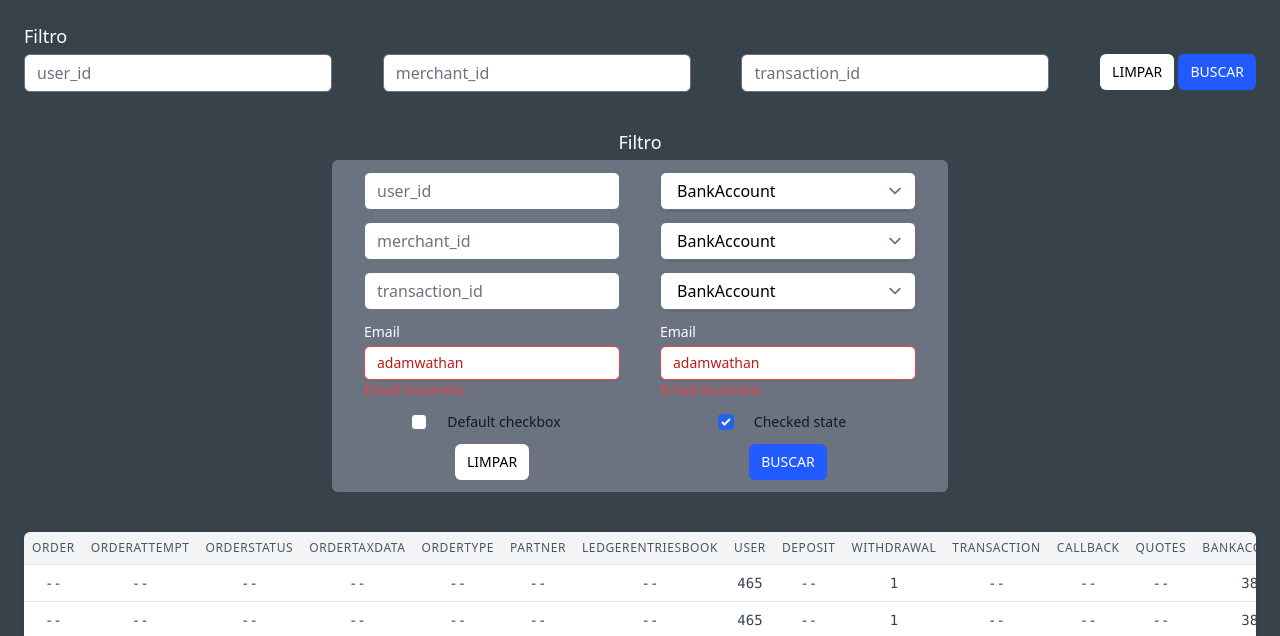
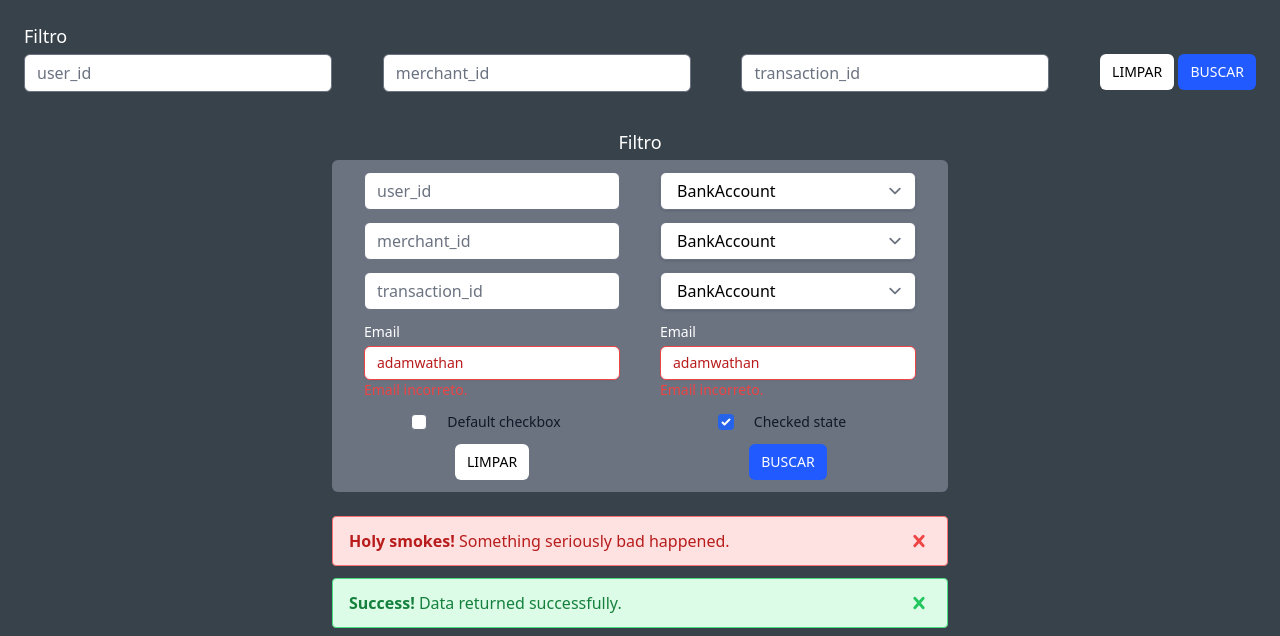
Before and after one commit to priSouzaPaylivre/analisaSUS, a website: page src/index.html in a window 1280 px wide. Shown: the part 98-734 px from the top of the page. Drawn offline with Linux system fonts and the light colour scheme.

Commit message:
adicionando alerts

```diff
--- a/src/index.html
+++ b/src/index.html
@@ -134,7 +134,9 @@
               aria-describedby="email-error"
             />
           </div>
-          <p class="mb-3 text-sm text-red-500" id="email-error">Email incorreto.</p>
+          <p class="mb-3 text-sm text-red-500" id="email-error">
+            Email incorreto.
+          </p>
         </div>
 
         <div class="flex items-center mb-3">
@@ -171,6 +173,50 @@
         <button class="text-sm px-3 py-2 rounded-md bg-[#215aff]">
           BUSCAR
         </button>
+      </div>
+
+      <!-- Alerts -->
+
+      <div
+        class="bg-red-100 border border-red-400 text-red-700 px-4 py-3 rounded relative w-1/2 mx-auto"
+        role="alert"
+      >
+        <strong class="font-bold">Holy smokes!</strong>
+        <span class="block sm:inline">Something seriously bad happened.</span>
+        <span class="absolute top-0 bottom-0 right-0 px-4 py-3">
+          <svg
+            class="fill-current h-6 w-6 text-red-500"
+            role="button"
+            xmlns="http://www.w3.org/2000/svg"
+            viewBox="0 0 20 20"
+          >
+            <title>Close</title>
+            <path
+              d="M14.348 14.849a1.2 1.2 0 0 1-1.697 0L10 11.819l-2.651 3.029a1.2 1.2 0 1 1-1.697-1.697l2.758-3.15-2.759-3.152a1.2 1.2 0 1 1 1.697-1.697L10 8.183l2.651-3.031a1.2 1.2 0 1 1 1.697 1.697l-2.758 3.152 2.758 3.15a1.2 1.2 0 0 1 0 1.698z"
+            />
+          </svg>
+        </span>
+      </div>
+
+      <div
+        class="bg-green-100 border border-green-400 text-green-700 px-4 py-3 mt-3 rounded relative w-1/2 mx-auto"
+        role="alert"
+      >
+        <strong class="font-bold">Success!</strong>
+        <span class="block sm:inline">Data returned successfully.</span>
+        <span class="absolute top-0 bottom-0 right-0 px-4 py-3">
+          <svg
+            class="fill-current h-6 w-6 text-green-500"
+            role="button"
+            xmlns="http://www.w3.org/2000/svg"
+            viewBox="0 0 20 20"
+          >
+            <title>Close</title>
+            <path
+              d="M14.348 14.849a1.2 1.2 0 0 1-1.697 0L10 11.819l-2.651 3.029a1.2 1.2 0 1 1-1.697-1.697l2.758-3.15-2.759-3.152a1.2 1.2 0 1 1 1.697-1.697L10 8.183l2.651-3.031a1.2 1.2 0 1 1 1.697 1.697l-2.758 3.152 2.758 3.15a1.2 1.2 0 0 1 0 1.698z"
+            />
+          </svg>
+        </span>
       </div>
 
       <!-- Table -->
```
Also changed, not shown: dist/output.css.
